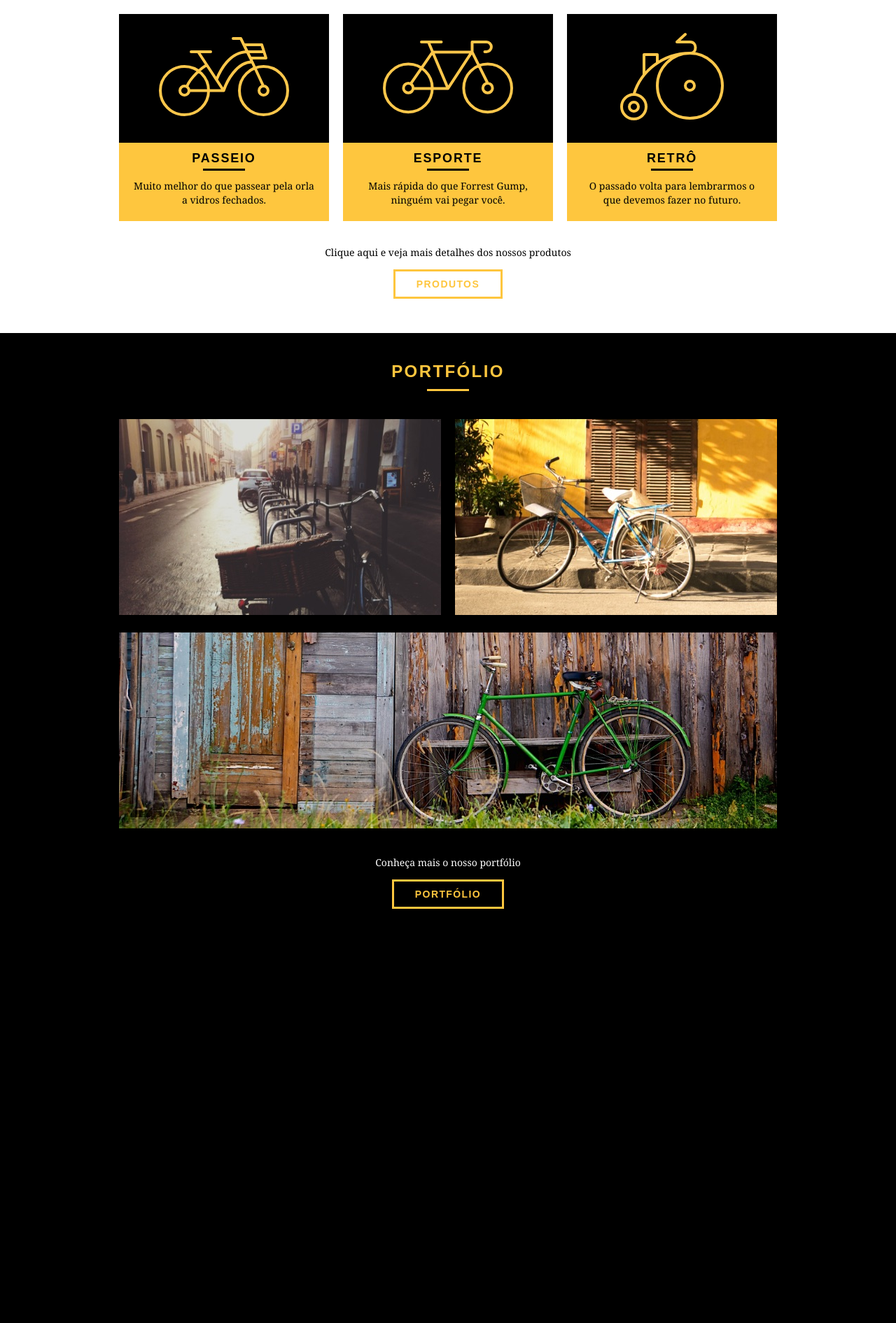
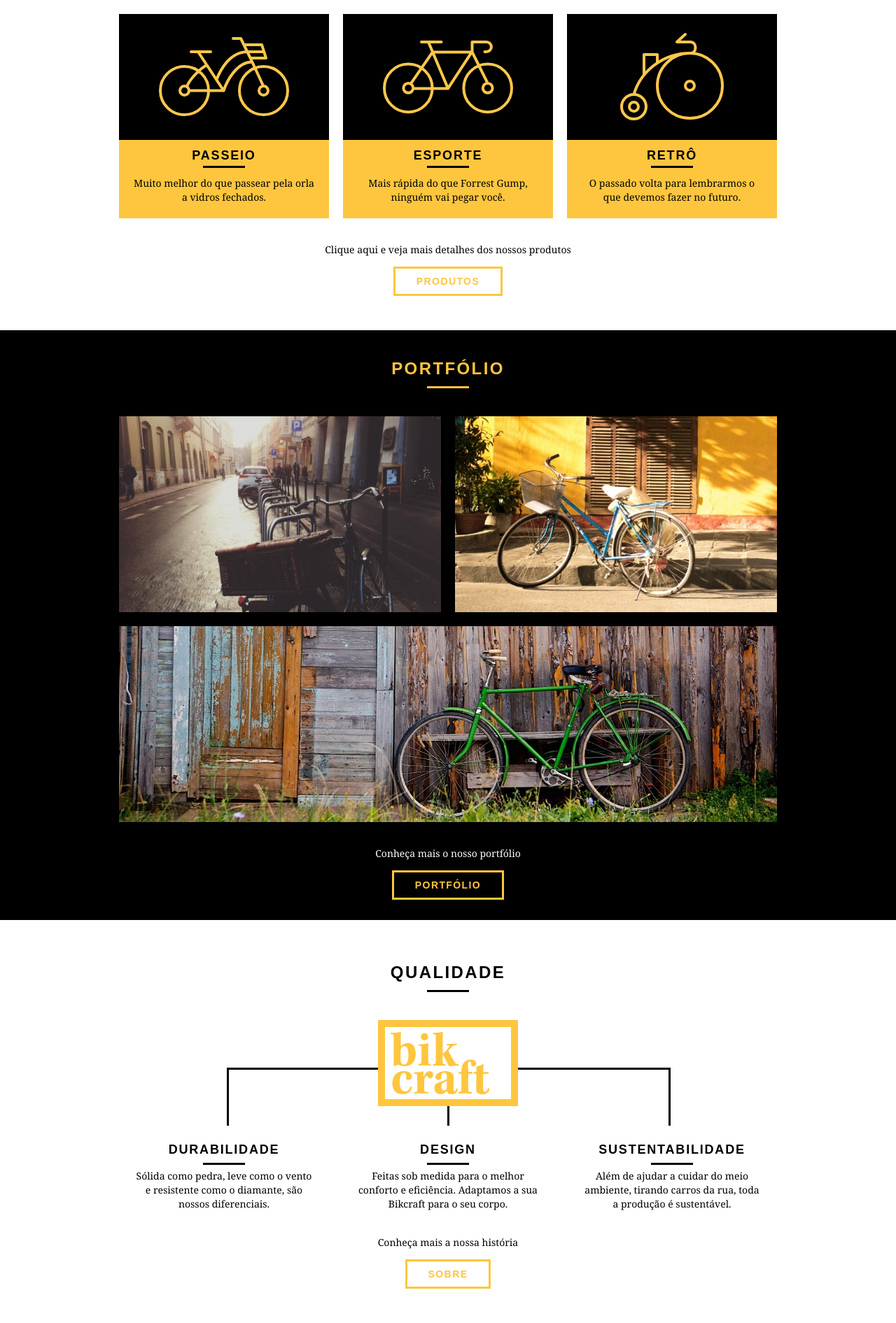
Before and after one commit to antonioizaias/origamid-bikcraft, a PHP site: page / in a window 1280 px wide. Shown: the part 595-2486 px from the top of the page at 70% size. Before the commit the page ends 1894 px from the top, so only its background shows below. Run offline with PHP 8.4, Linux system fonts and the light colour scheme.

Commit message:
Página principal – Qualidade

```diff
--- a/assets/css/style.css
+++ b/assets/css/style.css
@@ -28,6 +28,7 @@ p {
     letter-spacing: .1em;
     text-transform: uppercase;
     text-align: center;
+    margin-bottom: 40px;
 }
 
 .subtitulo:after {
@@ -48,6 +49,11 @@ p {
     margin-bottom: 25px;
 }
 
+/* Para todas as imagens se comportarem como um elemento de bloco, tirando uma margem inferior, facilitando sua manipulação */
+img {
+    display: block;
+}
+
 /* Header */
 
 .header {
@@ -57,7 +63,7 @@ p {
     top: 0;
     background-color: #FEC63E;
     padding: 15px 0;
-    z-index: 10;
+    z-index: 2;
     height: 92px;
 }
 
@@ -99,6 +105,7 @@ p {
     height: 380px;
     text-align: center;
     padding-top: 80px;
+    margin-bottom: 60px;
 }
 
 .introducao h1 {
@@ -144,14 +151,13 @@ p {
 /* Produtos */
 
 .produtos {
-    padding: 60px 0;
+    margin-bottom: 60px;
 }
 
 /* Cores específicas do subtítulo para a sessão de produtos */
 
 .produtos .subtitulo {
     color: #000;
-    margin-bottom: 40px;
 }
 
 .produtos .subtitulo:after {
@@ -190,6 +196,10 @@ p {
     padding: 10px 20px 20px 20px;
 }
 
+.produtos img {
+    margin: 0 auto;
+}
+
 .produtos .call-to-action {
     color: #000;
 }
@@ -206,6 +216,7 @@ p {
     width: 100%;
     background-color: #000;
     padding: 40px 0;
+    margin-bottom: 60px;
 }
 
 /* Selecionar último item da lista */
@@ -215,7 +226,6 @@ p {
 
 .portfolio .subtitulo {
     color: #FEC63E;
-    margin-bottom: 40px;
 }
 
 .portfolio .subtitulo:after {
@@ -230,3 +240,66 @@ p {
     color: #FFF;
     border-color: #FFF;
 }
+
+/* Qualidade */
+
+.qualidade {
+    margin-bottom: 60px;
+}
+
+.qualidade:after {
+    content: "";
+    width: 634px;
+    height: 83px;
+    display: block;
+    background: url("../images/lines.svg") no-repeat center;
+    position: absolute;
+    top: 151px;
+    right: 162px;
+    z-index: -2;
+}
+
+.qualidade .subtitulo {
+    color: #000;
+}
+
+.qualidade .subtitulo:after {
+    background: #000;
+}
+
+.qualidade img {
+    margin: 0 auto;
+}
+
+.qualidade-list li {
+    text-align: center;
+    padding: 0 20px;
+    margin-top: 40px;
+}
+
+.qualidade-list li h3 {
+    font-weight: bold;
+    font-size: 18px;
+    line-height: 25px;
+    text-transform: uppercase;
+    letter-spacing: .1em;
+    margin-top: 10px;
+}
+
+.qualidade-list li h3:after {
+    content: "";
+    display: block;
+    width: 60px;
+    height: 3px;
+    background: #000;
+    margin: 6px auto;
+}
+
+.qualidade .call-to-action {
+    color: #000;
+}
+
+.qualidade .btn:hover {
+    color: #000;
+    border-color: #000;
+}
--- a/index.html
+++ b/index.html
@@ -111,5 +111,30 @@
             </div>
         </section>
 
+        <!-- Sessão – Qualidade -->
+        <section class="container qualidade">
+            <h2 class="subtitulo">Qualidade</h2>
+            <img src="assets/images/logo-2.svg" alt="Bikcraft">
+            <ul class="qualidade-list">
+                <li class="grid-1-3">
+                    <h3>Durabilidade</h3>
+                    <p>Sólida como pedra, leve como o vento e resistente como o diamante, são nossos diferenciais.</p>
+                </li>
+                <li class="grid-1-3">
+                    <h3>Design</h3>
+                    <p>Feitas sob medida para o melhor conforto e eficiência. Adaptamos a sua Bikcraft para o seu corpo.</p>
+                </li>
+                <li class="grid-1-3">
+                    <h3>Sustentabilidade</h3>
+                    <p>Além de ajudar a cuidar do meio ambiente, tirando carros da rua, toda a produção é sustentável.</p>
+                </li>
+            </ul>
+
+            <!-- Botão -->
+            <div class="call-to-action">
+                <p>Conheça mais a nossa história</p>
+                <a href="about.html" class="btn">Sobre</a>
+            </div>
+        </section>
     </body>
 </html>
```
